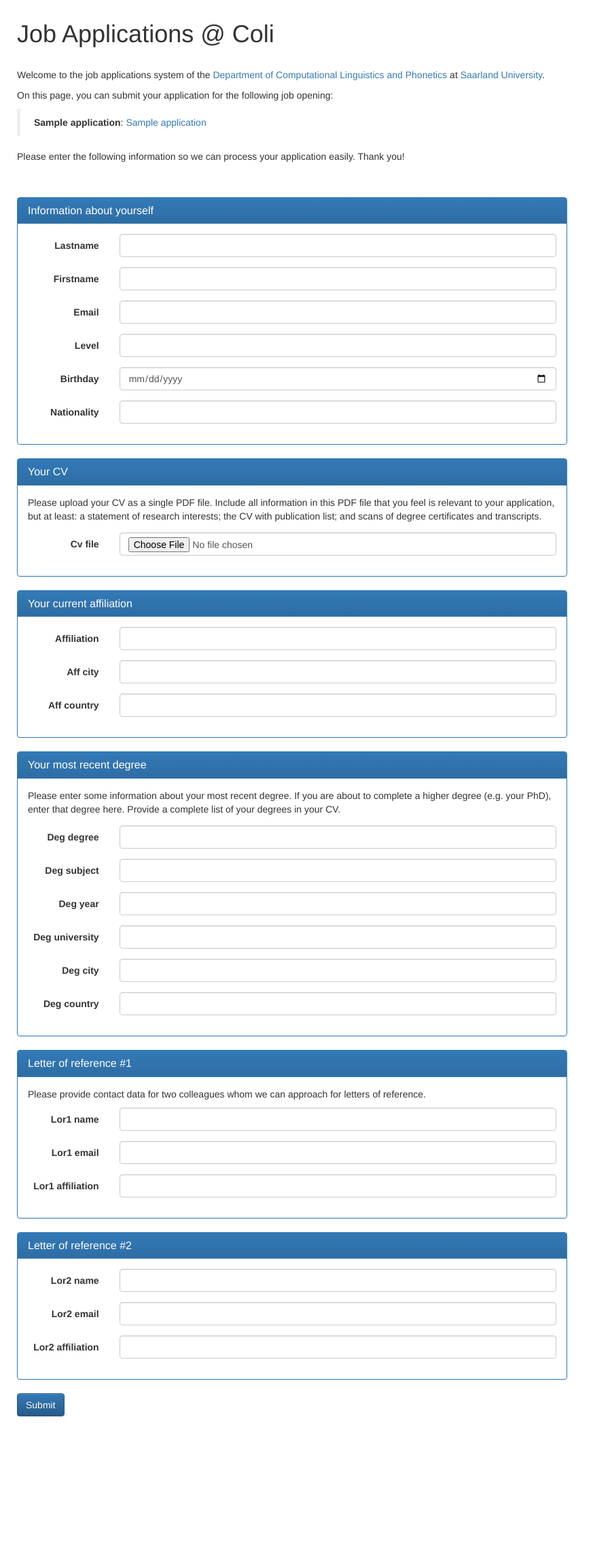
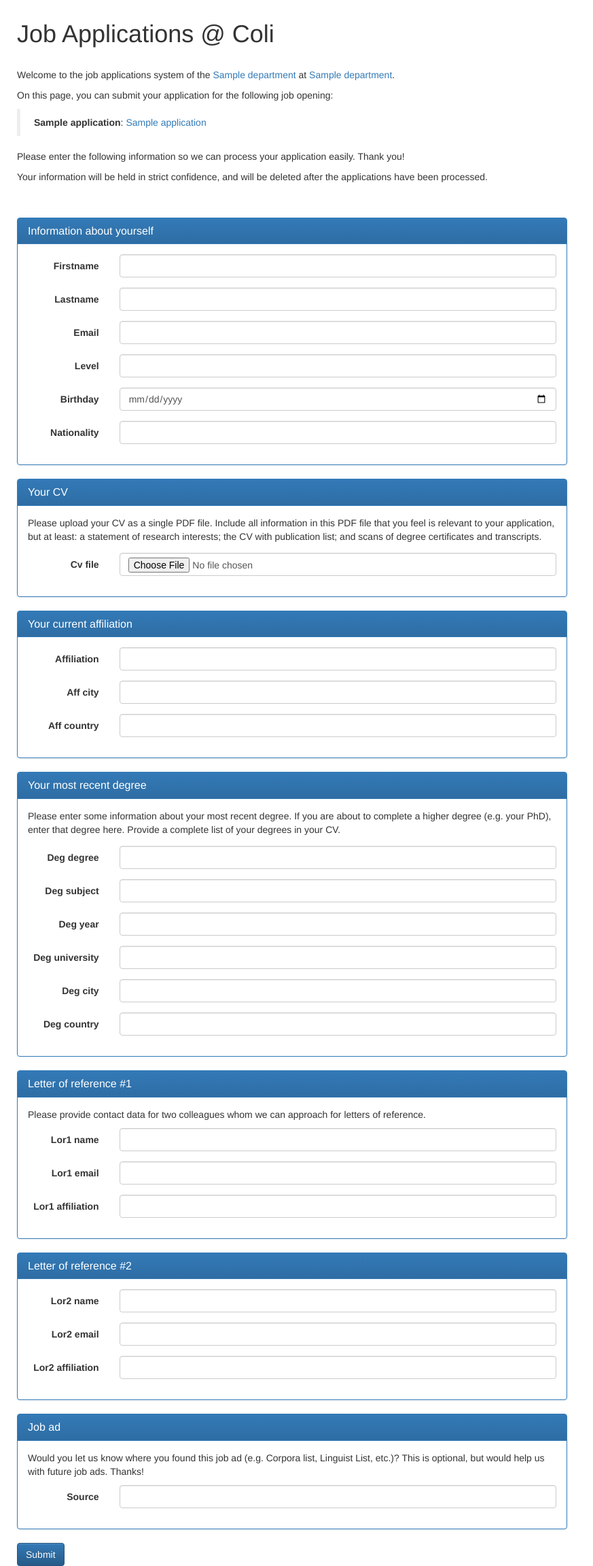
Before and after one commit to coli-saar/clapps, a Python web app: template templates/index.html in a window 1280 px wide. Shown: the whole page at 68% size, without its empty margins (0-873 px from the left). Before the commit the page ends 2083 px from the top, so only its background shows below. Run offline with Jinja, Linux system fonts and the light colour scheme; the template is opened without the code that fills it: most values are stand-ins (such as "Sample title", 1, 10 or a date in 2020); form fields are guessed from the names that the template uses; some libraries are stand-ins or nearby versions.

Commit message:
make department configurable; add source field

```diff
--- a/main.py
+++ b/main.py
@@ -52,7 +52,7 @@ def post_application():
                               level=form.level.data, code=code,
                               nationality=form.nationality.data, email=form.email.data,
                               affiliation=form.affiliation.data, aff_city=form.aff_city.data,
-                              aff_country=form.aff_country.data, status=0)
+                              aff_country=form.aff_country.data, source=form.source.data, status=0)
 
         try:
             # store all data from application form
@@ -135,6 +135,7 @@ class ApplicationForm(Form):
     lor2_email = StringField("Email", validators=[validators.InputRequired(), validators.Email()], render_kw={"placeholder": "Enter the email address of reference #2"})
     lor2_affiliation = StringField("Affiliation", validators=[validators.InputRequired()], render_kw={"placeholder": "Enter the affiliation of reference #2"})
 
+    source = StringField("Source", render_kw={"placeholder": "Where did you find this job ad (optional)?"})
 
 
 #######################################################################################
--- a/tables.py
+++ b/tables.py
@@ -28,6 +28,7 @@ class Application(Base):
     aff_country = Column(String(2), ForeignKey('countries.code'))
     status = Column(Integer)
     comments = Column(Text)
+    source = Column(Text)
 
     s_nationality = relationship("Country", foreign_keys=[nationality])
     s_aff_country = relationship("Country", foreign_keys=[aff_country])
--- a/templates/index.html
+++ b/templates/index.html
@@ -21,8 +21,7 @@
 {% endwith %}
 
     <p>&nbsp;<br/>
-        Welcome to the job applications system of the <a href="http://www.coli.uni-saarland.de/index.php?lang=en">Department of Computational Linguistics
-        and Phonetics</a> at <a href="http://www.uni-saarland.de/en/home.html">Saarland University</a>.</p>
+        Welcome to the job applications system of the <a href="{{ conf.get('department', 'url') }}">{{ conf.get('department', 'name') }}</a> at <a href="{{ conf.get('department', 'uni_url') }}">{{ conf.get('department', 'uni') }}</a>.</p>
 
     <p>On this page, you can submit your application for the following job opening:
         <blockquote style="font-size: inherit"><strong>{{ conf.get("application", "code") }}</strong>:
@@ -30,7 +29,9 @@
 </blockquote>
     </p>
 
-    <p>Please enter the following information so we can process your application easily. Thank you!
+  <p>Please enter the following information so we can process your application easily. Thank you!</p>
+
+  <p>Your information will be held in strict confidence, and will be deleted after the applications have been processed.
         <br/><br/>&nbsp;</p>
 
 
@@ -38,8 +39,8 @@
     <div class="panel panel-primary">
         <div class="panel-heading"><h3 class="panel-title">Information about yourself</h3></div>
         <div class="panel-body">
+            {{ m.swtf(form.firstname) }}
             {{ m.swtf(form.lastname) }}
-            {{ m.swtf(form.firstname) }}
             {{ m.swtf(form.email) }}
             {{ m.swtf(form.level) }}
             {{ m.swtf(form.birthday) }}
@@ -113,6 +114,15 @@
         </div>
     </div>
 
+    <div class="panel panel-primary">
+      <div class="panel-heading"><h3 class="panel-title">Job ad</h3></div>
+        <div class="panel-body">
+      <p>Would you let us know where you found this job ad (e.g. Corpora list, Linguist List, etc.)?
+      This is optional, but would help us with future job ads. Thanks!</p>
+            {{ m.swtf(form.source) }}
+        </div>
+    </div>
+
     <button id="submit" name="submit" type="submit" class="btn btn-primary">Submit</button>
 </form>
 </div>
```
